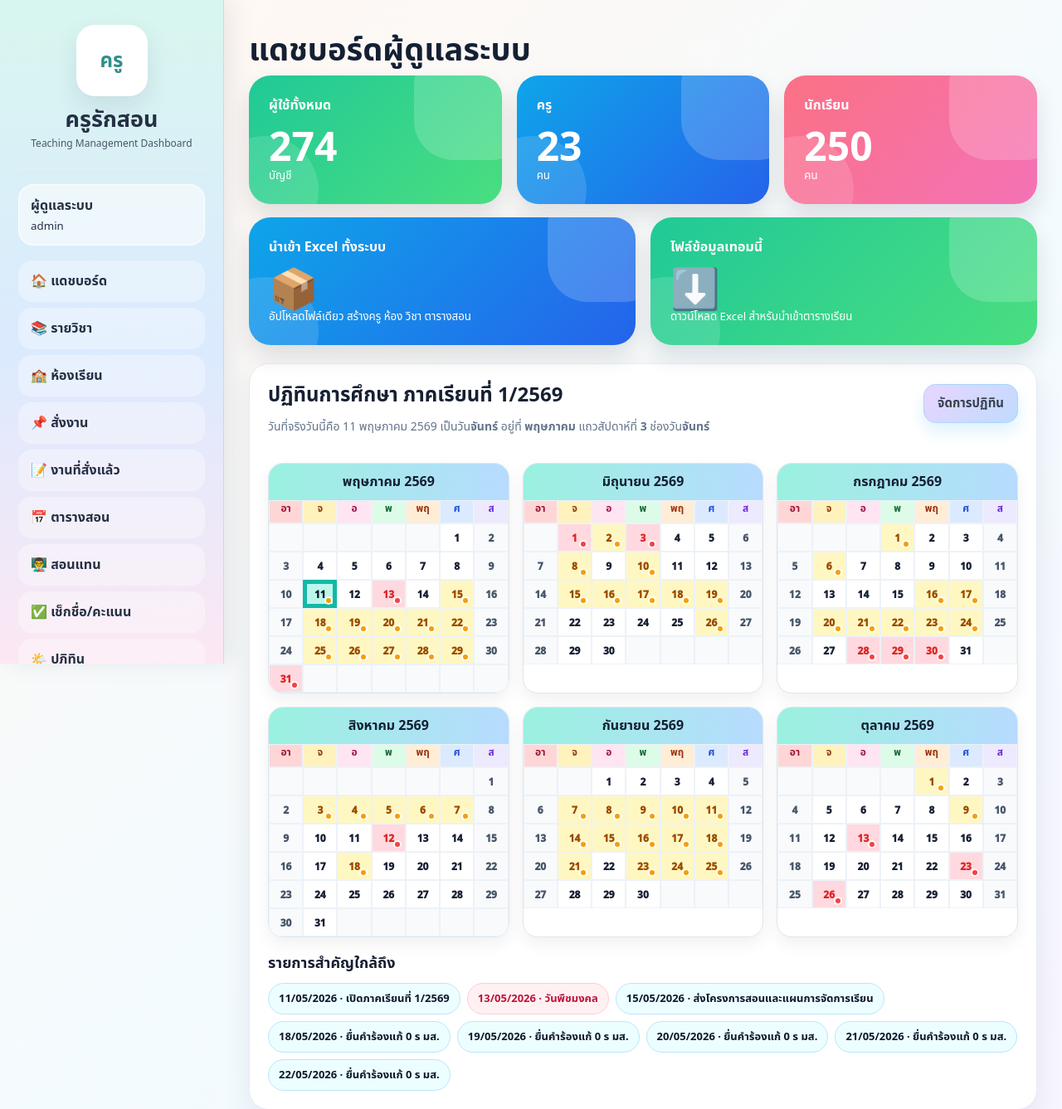
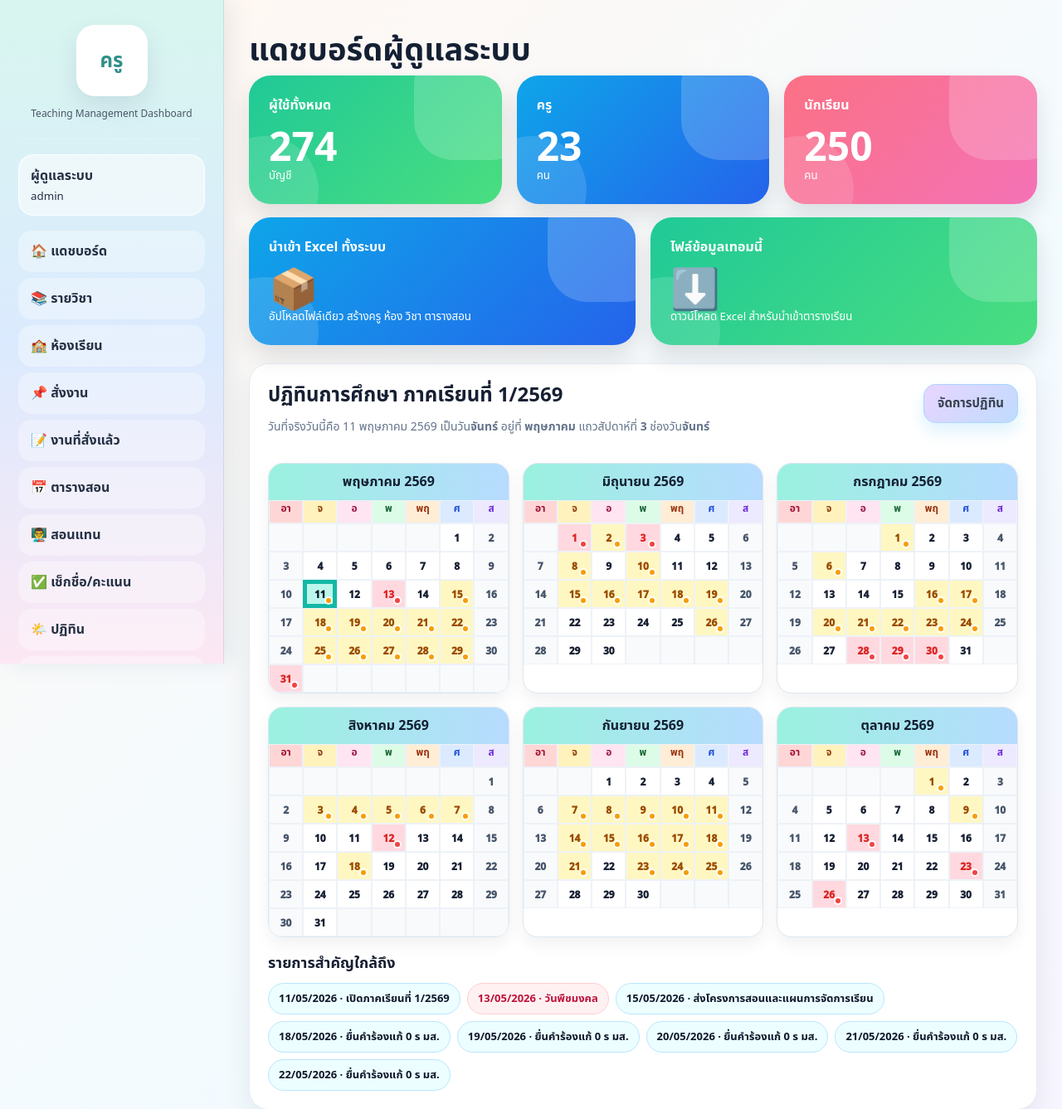
Before and after one commit to Dekchairukna/Kruruksorn, a Flask app: page /admin in a window 1280 px wide. Shown: the top 1337 px of the page at 83% size. Run offline with Flask 3, Linux system fonts and the light colour scheme; a user stored in the database is signed in.

Commit message:
update latest version

```diff
--- a/templates/base.html
+++ b/templates/base.html
@@ -3,20 +3,20 @@
 <head>
   <meta charset="utf-8">
   <meta name="viewport" content="width=device-width, initial-scale=1, viewport-fit=cover">
-  <title>ครูรักสอน</title>
+  <title></title>
   <link rel="stylesheet" href="{{ url_for('static', filename='css/style.css') }}">
 </head>
 <body>
 <input type="checkbox" id="nav-toggle" class="nav-toggle">
 <header class="topbar">
   <label for="nav-toggle" class="hamburger">☰</label>
-  <div class="topbrand">ครูรักสอน</div>
+  <div class="topbrand"></div>
   {% if current_user.is_authenticated %}<div class="topuser">{{ current_user.full_name }}</div>{% endif %}
 </header>
 <aside class="sidebar">
   <div class="brand-card">
     <div class="logo-mark">ครู</div>
-    <div class="brand">ครูรักสอน</div>
+    <div class="brand"></div>
     <div class="brand-sub">Teaching Management Dashboard</div>
   </div>
   {% if current_user.is_authenticated %}
```
